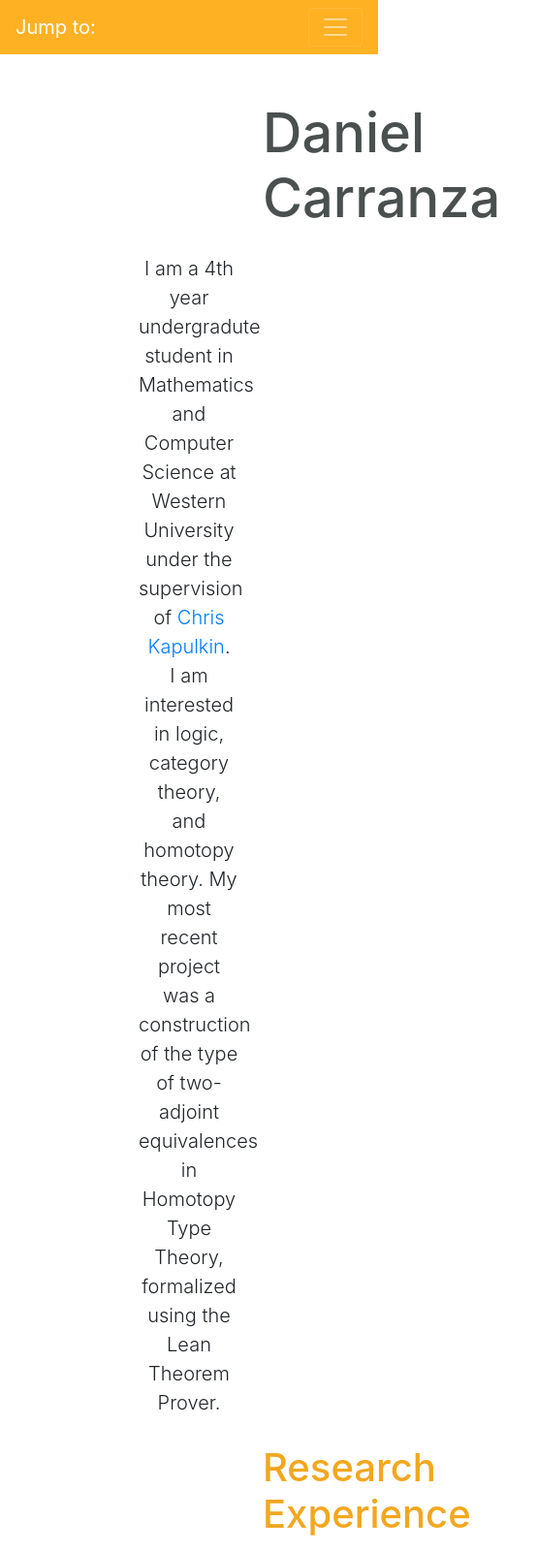
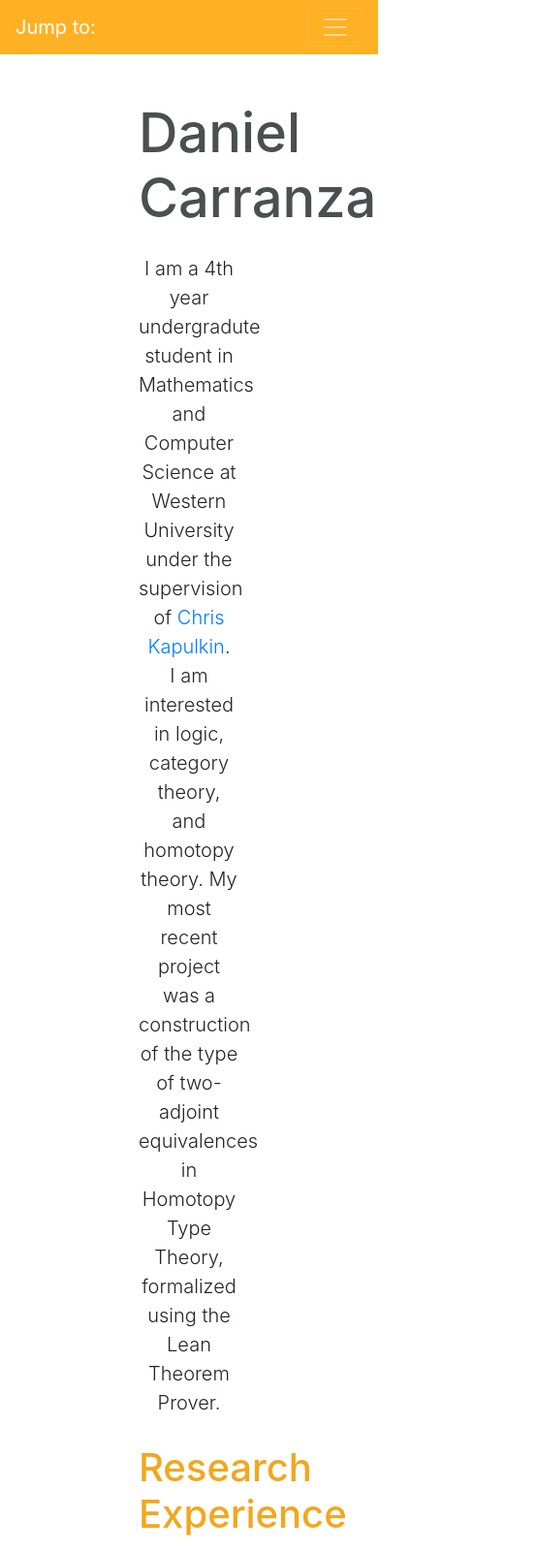
Before and after one commit to daniel-carranza/daniel-carranza.github.io-OLD, a plain HTML site: page index.html in a window 390 px wide. Shown: the top 1601 px of the page at 97% size, 554 px wide, since content can reach past the window. Drawn offline with nearby package versions, Linux system fonts and the light colour scheme.

Commit message:
fixed wide headers on mobile

```diff
--- a/starter-template.css
+++ b/starter-template.css
@@ -13,11 +13,11 @@ th, td {
   padding: 0.75em;
 }
 .big {
-  padding: 0.5rem 8rem 1rem;
+  padding: 0.5rem 0rem 1rem;
   font-size: 3.5em;
   color: #4a4f4f;
 }
 .colorhead {
-  padding: 0.75rem 8rem 0.75rem;
+  padding: 0.75rem 0rem 0.75rem;
   color: #f2a71f;
 }
```
